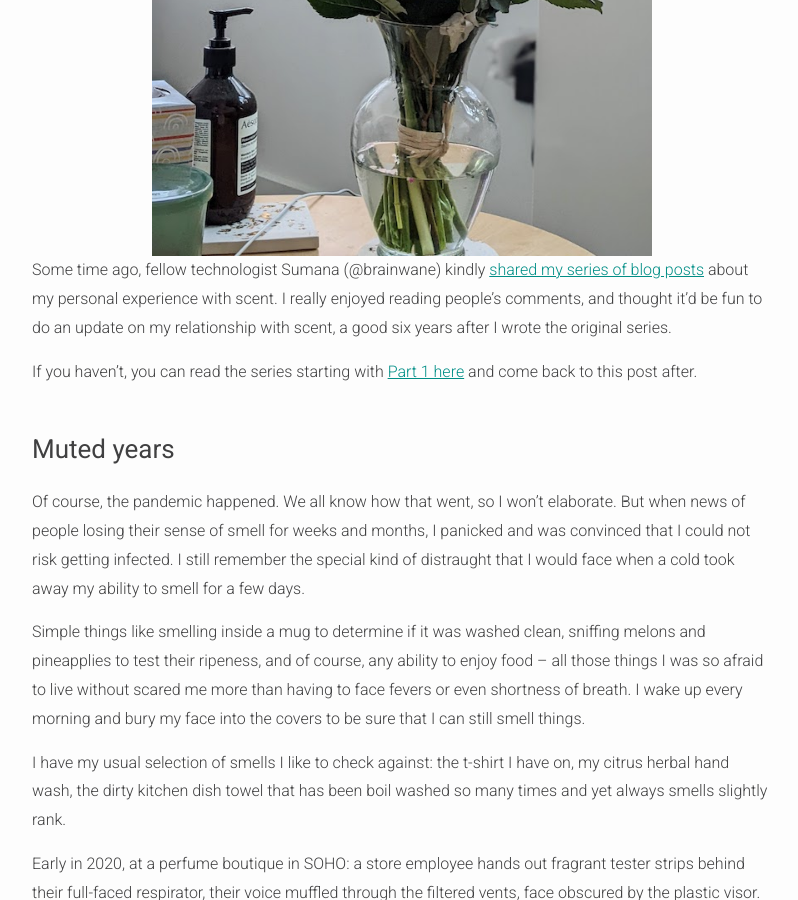
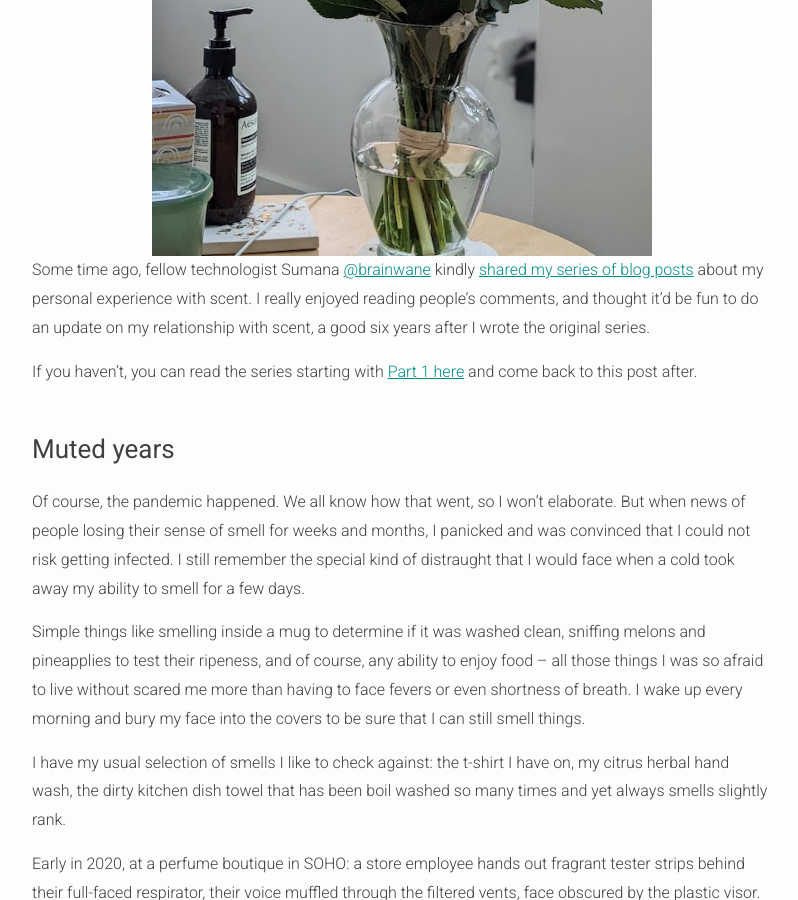
Before and after one commit to piratefsh/piratefsh.github.io, a Jekyll site: the page built from _posts/2022-09-25-scents-in-2022.markdown, in a window 1280 px wide and 900 px high, scrolled down 684 px. Shown: the whole window, without its empty margins (238-1036 px from the left). Built offline with Jekyll 4.4.1, drawn with Linux system fonts in a browser that asks for light colours; some of the changed lines change nothing that is shown.

Commit message:
More links

```diff
--- a/_posts/2022-09-25-scents-in-2022.markdown
+++ b/_posts/2022-09-25-scents-in-2022.markdown
@@ -5,7 +5,7 @@ layout: post
 <div class="media">
   <img width="500" src="/assets/images/2022/perfume/white-flowers.jpg"/>
 </div>
-Some time ago, fellow technologist Sumana (@brainwane) kindly [shared my series of blog posts](https://www.metafilter.com/192854/it-smelled-good-but-in-my-mind-it-already-belonged-to-someone-else) about my personal experience with scent. I really enjoyed reading people's comments, and thought it'd be fun to do an update on my relationship with scent, a good six years after I wrote the original series.
+Some time ago, fellow technologist Sumana [@brainwane](https://www.metafilter.com/user/98835) kindly [shared my series of blog posts](https://www.metafilter.com/192854/it-smelled-good-but-in-my-mind-it-already-belonged-to-someone-else) about my personal experience with scent. I really enjoyed reading people's comments, and thought it'd be fun to do an update on my relationship with scent, a good six years after I wrote the original series.
 
 If you haven't, you can read the series starting with [Part 1 here](https://piratefsh.github.io/2016/11/06/nail-polish-made-me-puke.html) and come back to this post after.
 
```
